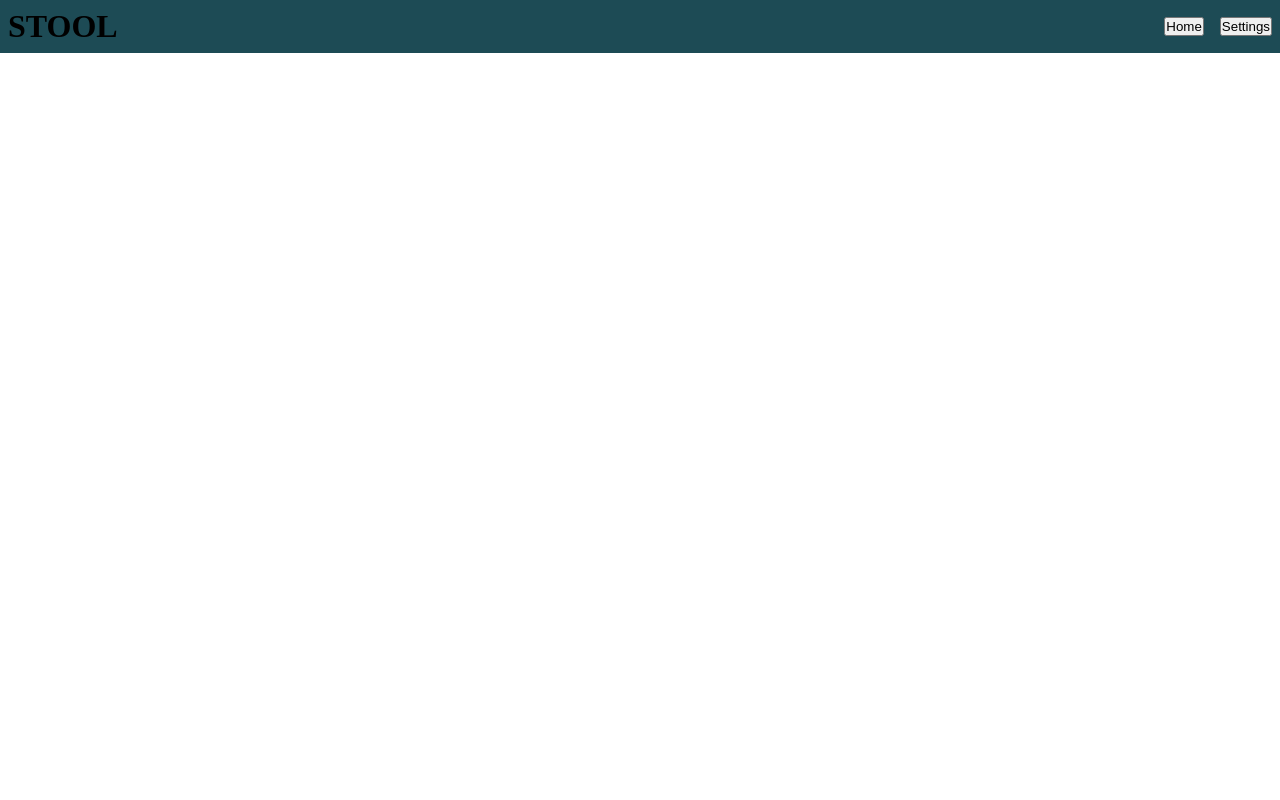
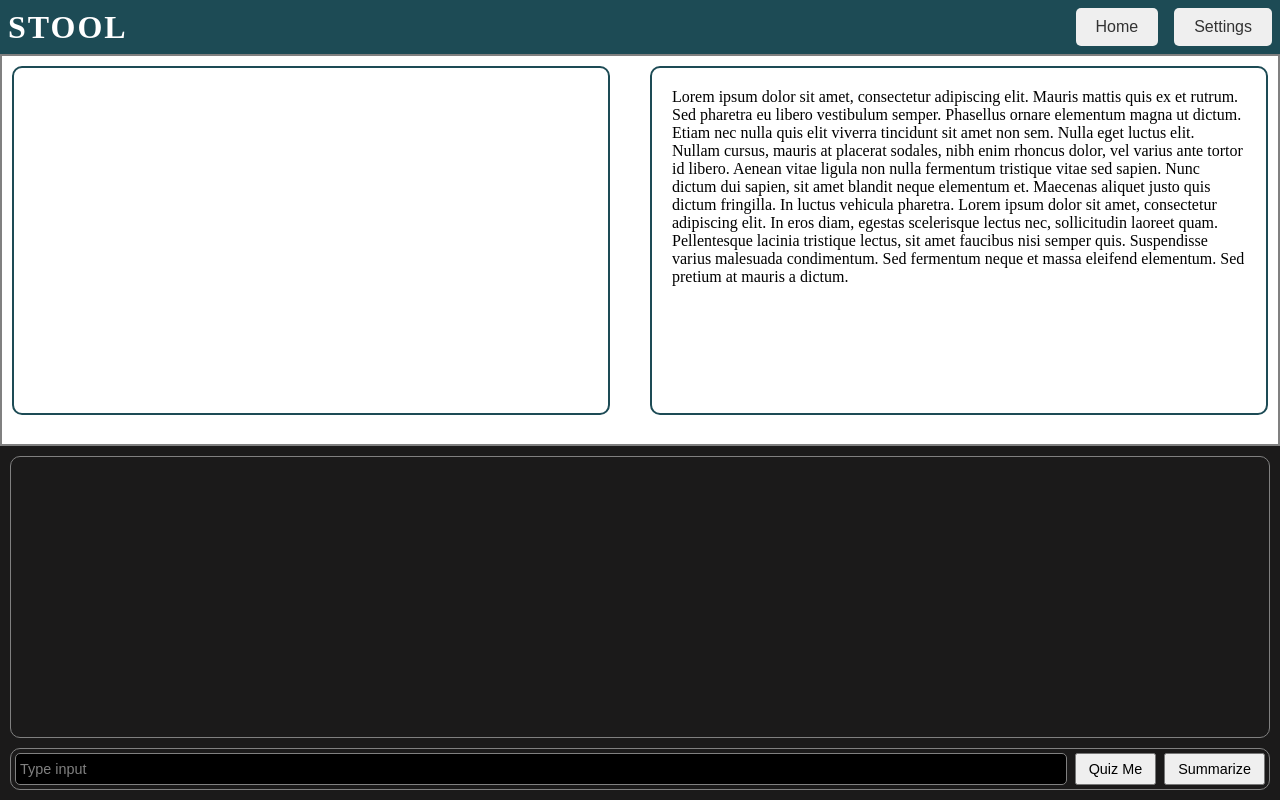
Before and after one commit to team-Diversity/stool, a React (Create React App) app in the folder front-end/: page / in a window 1280 px wide. Built offline with nearby package versions, Linux system fonts and the light colour scheme.

Commit message:
Kinda finish frontend

```diff
--- a/front-end/src/App.js
+++ b/front-end/src/App.js
@@ -2,25 +2,62 @@ import React, { useState } from 'react';
 import styled from "styled-components";
 import { useGlobalContext } from './context/globalContext';
 import Navigation from './Components/Navigation/Navigation';
+import Input from './Components/Input/Input';
+import Video from './Components/Video/Video';
+import Transcript from './Components/Transcript/Transcript';
 
 function App() {
   return (
     <AppStyled className="App">
-      <Navigation className="navigation"></Navigation>
+      <div className="container">
+        <Navigation className="navigation"></Navigation>
+        <div className="middle-section">
+          <Video className="video"></Video>
+          <Transcript className="transcript"></Transcript>
+        </div>
+        <Input className="input"></Input>
+      </div>
     </AppStyled>
   );
 }
 
+
+
 const AppStyled = styled.div`
+  background-color: red;
   height: 100vh;
   width: 100vw;
-  display: grid;
-  grid-template-rows: auto 1fr; // Changed to 'auto' for the nav bar height
-  grid-template-columns: 1fr;
+  overflow: hidden;
 
-  .navigation {
-    grid-row: 1 / 2;
-    grid-column: 1 / 2;
+  .container {
+    height: 100%;
+    width: 100%;
+    display: flex;
+    flex-direction: column; // Stack children vertically
+
+    .navigation {
+      flex: 0 1 auto; // Adjust size to content
+      // Additional styling for navigation...
+    }
+
+    .middle-section {
+      display: grid;
+      grid-template-columns: 1fr 1fr; // Divide the space into two equal columns
+      flex-grow: 1; // Allow this section to grow to fill available space
+      height: 100%; // Ensure full height
+      border: 2px solid grey;
+
+      .video, .transcript {
+        // Additional styling as needed
+        width: 100%; // Stretch to full width of the column
+        border: 2px solid grey;
+      }
+    }
+
+    .input {
+      flex: 0 1 auto; // Adjust size to content
+      // Additional styling for input...
+    }
   }
 `;
 
--- /dev/null
+++ b/front-end/src/Components/Input/Input.js
@@ -0,0 +1,74 @@
+import styled from 'styled-components'
+import { useGlobalContext } from '../../context/globalContext'
+
+function Input() {
+    return (
+      <InputStyled>
+        <div className="text-section">
+        </div>
+
+        <div className="input-section">
+          <form>
+            <input type="text" placeholder="Type input"></input>
+            <button>Quiz Me</button>
+            <button>Summarize</button>
+          </form>
+        </div>
+      </InputStyled>
+    )
+  }
+
+  const InputStyled = styled.div`
+  background-color: #1B1A1A;
+
+  .text-section {
+    border: 1px solid grey;
+    border-radius: 10px;
+    padding: 20px;
+    margin: 10px;
+    height: 30vh; // Set a specific height for the text-section to make it taller
+  }
+
+  .input-section {
+    border: 1px solid grey;
+    border-radius: 10px;
+    padding: 4px; // Reduced padding from 20px
+    margin: 10px;
+    height: auto; // Adjusted from 20vh to auto to fit content
+
+    display: flex;
+    justify-content: center;
+    align-items: center;
+    gap: 10px; // Reduced gap from 16px to 10px
+
+    form {
+      display: flex;
+      gap: 8px; // Reduced gap from 10px to 8px
+      width: 100%; // Ensures form takes full width of its container
+
+      input {
+        flex-grow: 1; // Allows input to expand and fill available space
+        box-sizing: border-box; // Explicitly set box-sizing
+        background-color: black;
+        border: 1px solid grey;
+        border-radius: 5px; // Reduced border-radius for less rounded corners
+        padding: 4px; // Reduced padding from 8px for less space around the text
+        color: white;
+        outline: none;
+        font-size: 0.9em; // Optional: Adjust font size if needed
+
+        &::placeholder {
+          color: grey;
+        }
+      }
+
+      button {
+        flex-grow: 0; // Prevents buttons from expanding unnecessarily
+        padding: 6px 12px; // Adjust button padding as needed
+        font-size: 0.9em; // Optional: Adjust font size if needed
+      }
+    }
+  }
+`;
+
+export default Input;
--- a/front-end/src/Components/Navigation/Navigation.js
+++ b/front-end/src/Components/Navigation/Navigation.js
@@ -22,18 +22,58 @@ const NavigationStyled = styled.div`
     display: flex;
     justify-content: space-between;
     align-items: center;
+    width: 100%; // Ensure full width
 
     .nav-buttons {
-        display: flex;
-        align-items: center;
-        gap: 16px;
-        padding: 8px;
+    display: flex;
+    align-items: center;
+    gap: 16px;
+    padding: 8px;
+    }
+
+    .nav-title {
+    padding: 8px;
+    }
+
+    .nav-buttons {
+    display: flex;
+    align-items: center;
+    gap: 16px;
+    padding: 8px;
+
+        button {
+            background-color: #EFEFEF;
+            color: #333;
+            border: none;
+            border-radius: 5px;
+            padding: 10px 20px;
+            font-size: 1em;
+            cursor: pointer;
+            transition: background-color 0.3s;
+
+            &:hover {
+                background-color: #CCCCCC;
+            }
+
+            &:focus {
+                outline: none;
+            }
+        }
     }
 
     .nav-title {
         padding: 8px;
-        align-self: center
+
+        h1 {
+          font-size: 2em;
+          font-weight: bold;
+          color: #FFFFFF;
+          margin: 0; /* Remove default margins */
+          text-transform: uppercase;
+          letter-spacing: 2px;
+        }
     }
 `;
 
+
 export default Navigation;
--- /dev/null
+++ b/front-end/src/Components/Transcript/Transcript.js
@@ -0,0 +1,28 @@
+import styled from 'styled-components'
+import { useGlobalContext } from '../../context/globalContext'
+
+function Transcript() {
+    return (
+      <TranscriptStyled>
+        <div className="transcript-section">
+          <p>Lorem ipsum dolor sit amet, consectetur adipiscing elit. Mauris mattis quis ex et rutrum. Sed pharetra eu libero vestibulum semper. Phasellus ornare elementum magna ut dictum. Etiam nec nulla quis elit viverra tincidunt sit amet non sem. Nulla eget luctus elit. Nullam cursus, mauris at placerat sodales, nibh enim rhoncus dolor, vel varius ante tortor id libero. Aenean vitae ligula non nulla fermentum tristique vitae sed sapien. Nunc dictum dui sapien, sit amet blandit neque elementum et. Maecenas aliquet justo quis dictum fringilla. In luctus vehicula pharetra. Lorem ipsum dolor sit amet, consectetur adipiscing elit. In eros diam, egestas scelerisque lectus nec, sollicitudin laoreet quam. Pellentesque lacinia tristique lectus, sit amet faucibus nisi semper quis. Suspendisse varius malesuada condimentum. Sed fermentum neque et massa eleifend elementum. Sed pretium at mauris a dictum. </p>
+        </div>
+      </TranscriptStyled>
+    )
+}
+
+const TranscriptStyled = styled.div`
+  background-color: #FFFFFF;
+
+  .transcript-section {
+    box-sizing: border-box; // Include padding and border in the width
+    border: 2px solid #1D4B55; // Darker border
+    border-radius: 10px;
+    padding: 20px;
+    margin: 10px;
+    width: calc(100% - 20px); // Adjust for margin only
+    height: 90%;
+  }
+`;
+
+export default Transcript;
--- /dev/null
+++ b/front-end/src/Components/Video/Video.js
@@ -0,0 +1,29 @@
+import styled from 'styled-components'
+import { useGlobalContext } from '../../context/globalContext'
+
+function Video() {
+    return (
+      <VideoStyled>
+        <div class="video-section">
+          {/* Video content goes here */}
+        </div>
+      </VideoStyled>
+    )
+}
+
+const VideoStyled = styled.div`
+  background-color: #FFFFFF;
+
+  .video-section {
+      box-sizing: border-box; // Include padding and border in the width
+      border: 2px solid #1D4B55; // Darker border
+      border-radius: 10px;
+      padding: 20px;
+      margin: 10px;
+      width: calc(100% - 40px); // Adjust for padding and margin
+      height: 90%;
+      // Add styles for video element if needed
+  }
+`;
+
+export default Video;
```
